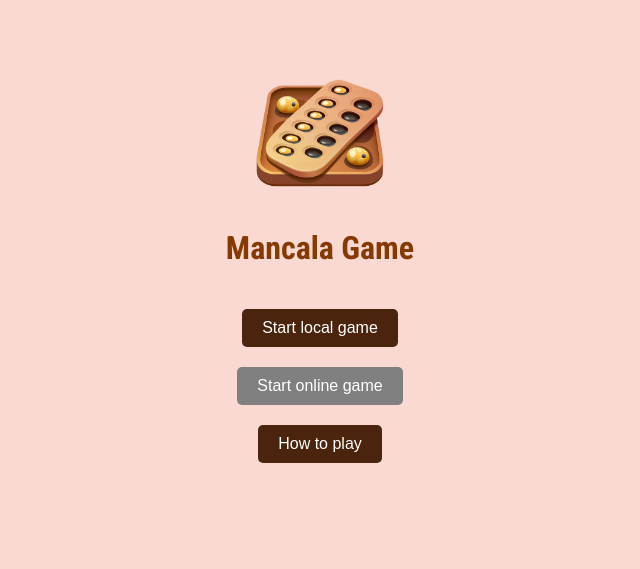
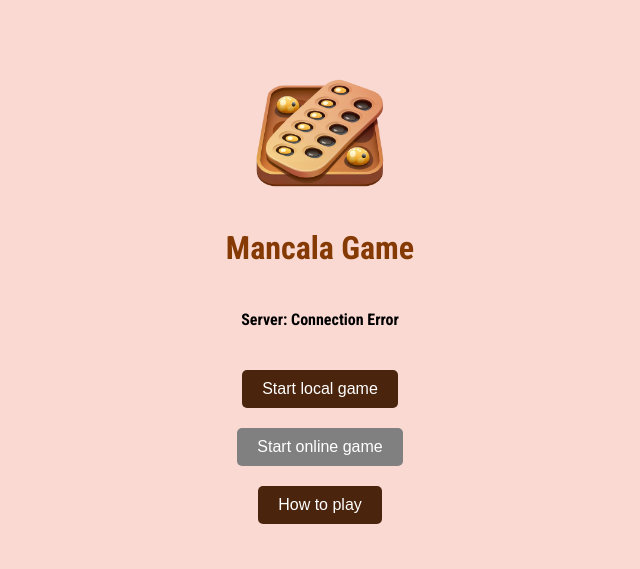
Before and after one commit to brendalf/mancalapy, a Flask app: page / in a window 1280 px wide. Shown: the top 569 px of the page, without its empty margins (320-960 px from the left). Run offline with Flask 2, Linux system fonts and the light colour scheme; some libraries are stand-ins or nearby versions.

Commit message:
[frontend] display server status

```diff
--- a/web/mancala_frontend/static/script.js
+++ b/web/mancala_frontend/static/script.js
@@ -2,10 +2,20 @@ let HOW_TO_PLAY = false;
 let IN_GAME = false;
 let GAME_ID = "";
 let CURRENT_PLAYER = 0;
+
 const socket = io("http://127.0.0.1:8000");
+const server_status = document.getElementById("server_status");
 
 socket.on("connect", () => {
-	console.log("recovered?", socket.recovered);
+    server_status.innerText = "Server: Connected";
+});
+
+socket.on("disconnect", () => {
+    server_status.innerText = "Server: Disconnected";
+});
+
+socket.on("connect_error", () => {
+    server_status.innerText = "Server: Connection Error";
 });
 
 socket.on("server", (data) => {
@@ -159,12 +169,10 @@ function startLocalGame() {
 }
 
 function startOnlineGame() {
-    console.log("WIP");
+    alert("This is still a working in progress");
 }
 
 function disconnectFromGame() {
-    console.log(GAME_ID);
-
     if (GAME_ID === "") {
         hideGameSection();
     }
--- a/web/mancala_frontend/templates/index.html
+++ b/web/mancala_frontend/templates/index.html
@@ -12,6 +12,7 @@
             <img src="{{ url_for('static', filename='mancala.png') }}" width="150">
 
             <h1>Mancala Game</h1>
+            <h4 id="server_status"></h4>
         </div>
 
         <div id="menu">
```
